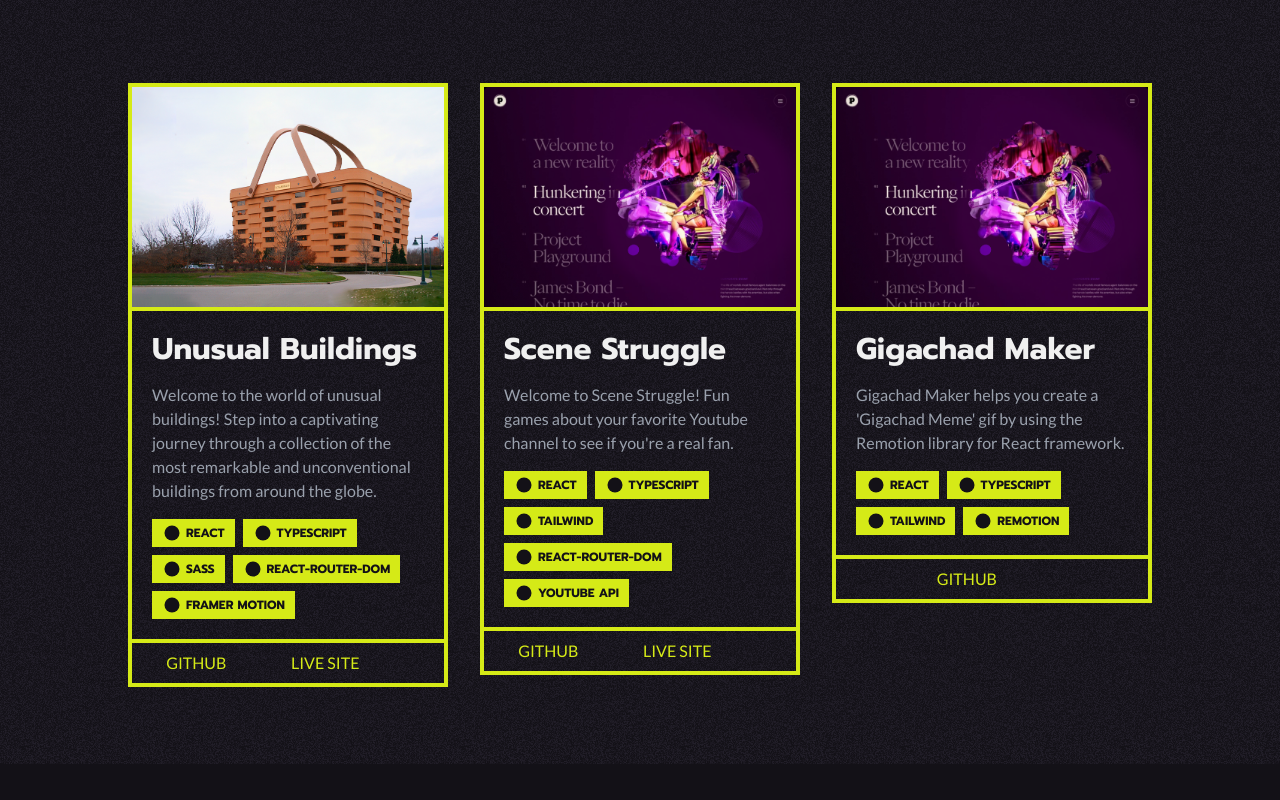
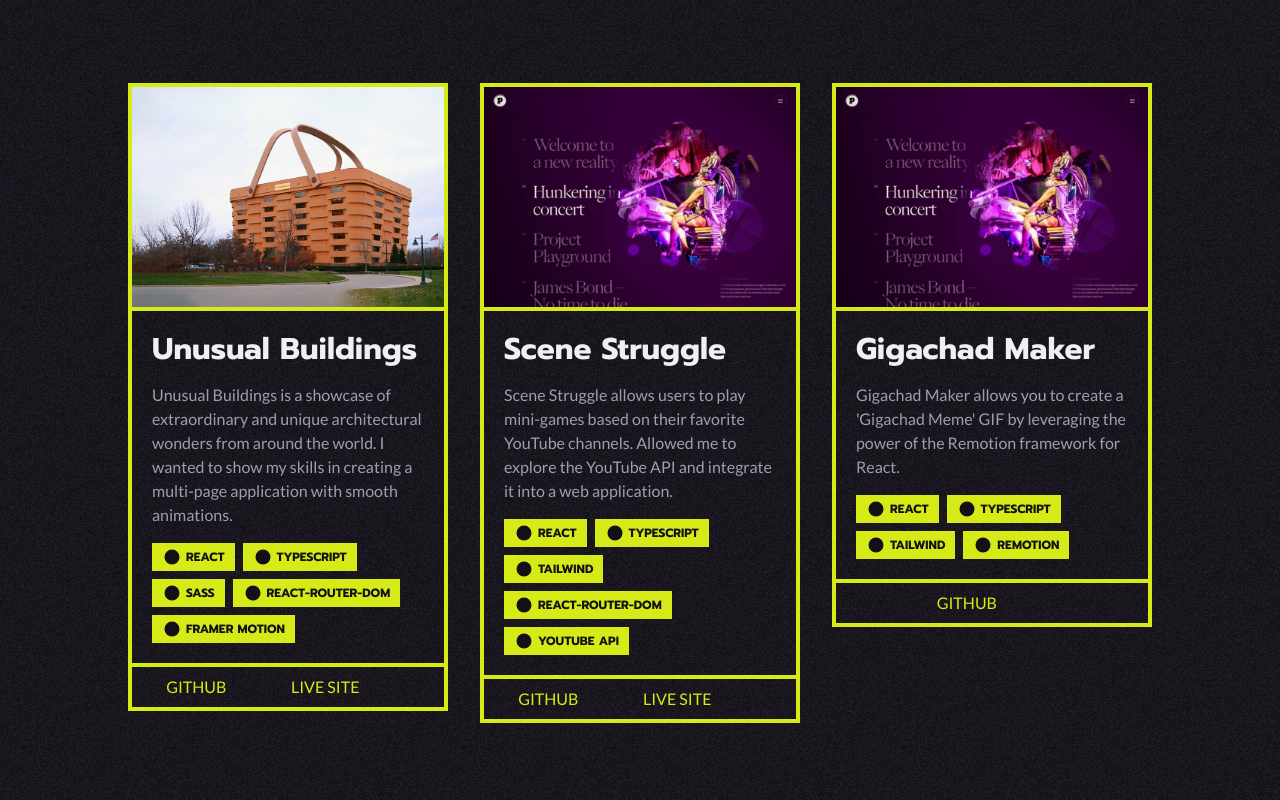
Before and after one commit to emredevsalot/emredevsalot.github.io, a React (Vite) app: page / in a window 1280 px wide. Shown: the part 567-1367 px from the top of the page. Before the commit the page ends 1331 px from the top, so only its background shows below. Built offline with nearby package versions, Linux system fonts and the light colour scheme.

Commit message:
update projects descriptions

```diff
--- a/src/data/index.ts
+++ b/src/data/index.ts
@@ -12,7 +12,7 @@ export const projects: Array<ProjectType> = [
   {
     title: "Unusual Buildings",
     description:
-      "Welcome to the world of unusual buildings! Step into a captivating journey through a collection of the most remarkable and unconventional buildings from around the globe.",
+      "Unusual Buildings is a showcase of extraordinary and unique architectural wonders from around the world. I wanted to show my skills in creating a multi-page application with smooth animations.",
     backgroundImageUrl: "/unusual-buildings.png",
     focusImageUrl: "/unusual-buildings-top.png",
     liveSiteUrl: "https://emredevsalot.github.io/unusual-buildings/",
@@ -28,7 +28,7 @@ export const projects: Array<ProjectType> = [
   {
     title: "Scene Struggle",
     description:
-      "Welcome to Scene Struggle! Fun games about your favorite Youtube channel to see if you're a real fan.",
+      "Scene Struggle allows users to play mini-games based on their favorite YouTube channels. Allowed me to explore the YouTube API and integrate it into a web application.",
     backgroundImageUrl: "/project-example.png",
     focusImageUrl: "/project-example-top.png",
     liveSiteUrl: "https://emredevsalot.github.io/scene-struggle/",
@@ -44,7 +44,7 @@ export const projects: Array<ProjectType> = [
   {
     title: "Gigachad Maker",
     description:
-      "Gigachad Maker helps you create a 'Gigachad Meme' gif by using the Remotion library for React framework.",
+      "Gigachad Maker allows you to create a 'Gigachad Meme' GIF by leveraging the power of the Remotion framework for React.",
     backgroundImageUrl: "/project-example.png",
     focusImageUrl: "/project-example-top.png",
     liveSiteUrl: "",
```
